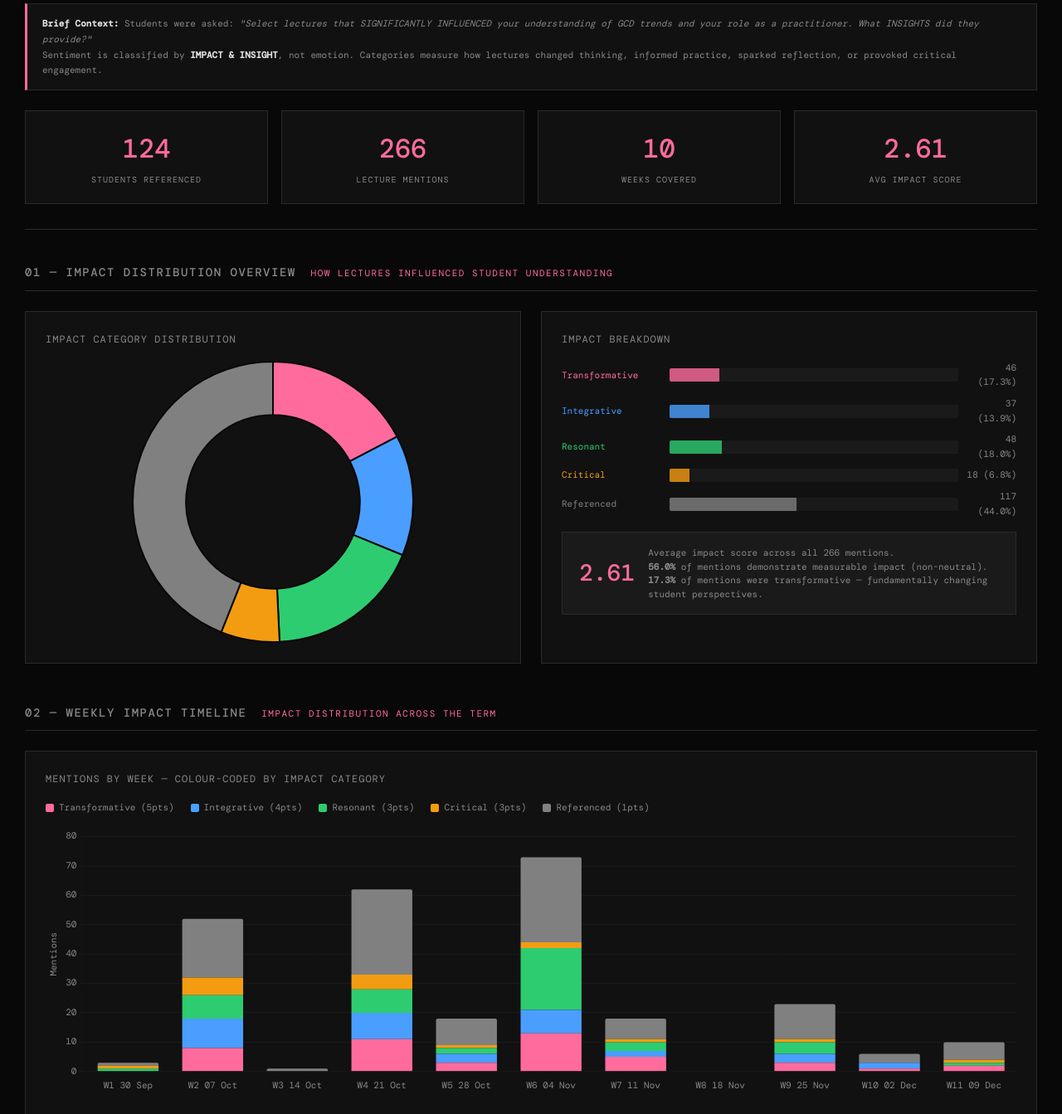
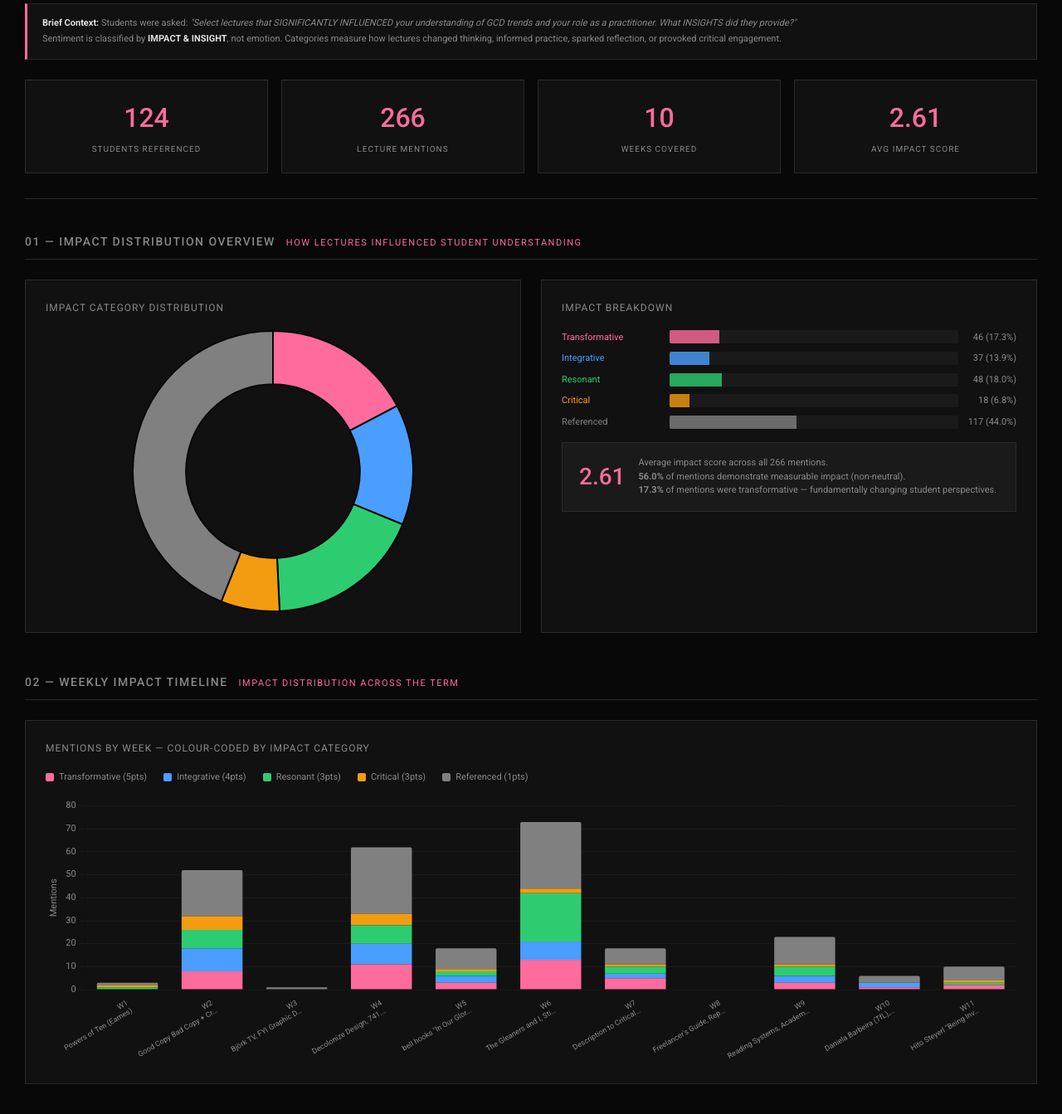
Before and after one commit to jaapdemaat/lecture-impact-2026, a plain HTML site: page index.html in a window 1280 px wide. Shown: the part 120-1463 px from the top of the page at 83% size. Drawn offline with nearby package versions, Linux system fonts and the light colour scheme; a web font is replaced by a local one.

Commit message:
Switch to Roboto font, add scroll animations, show lecture titles
- Font: DM Mono → Roboto (Google Fonts)
- Charts now render on scroll via IntersectionObserver instead of
  on page load — all animations visible when user reaches each section
- Sections, ranking bars, cards, and recs fade/slide in on scroll
- Weekly chart x-axis shows lecture titles instead of dates

Co-Authored-By: Claude Opus 4.6 <noreply@anthropic.com>

```diff
--- a/index.html
+++ b/index.html
@@ -6,7 +6,7 @@
 <title>Stage 2 Lecture Impact Analysis — Weeks 1–11</title>
 <script src="https://cdn.jsdelivr.net/npm/chart.js@4.4.4/dist/chart.umd.min.js"></script>
 <style>
-@import url('https://fonts.googleapis.com/css2?family=DM+Mono:wght@300;400;500&display=swap');
+@import url('https://fonts.googleapis.com/css2?family=Roboto:wght@300;400;500;700&display=swap');
 
 :root {
   --bg: #080808;
@@ -28,7 +28,7 @@
 body {
   background: var(--bg);
   color: var(--text);
-  font-family: 'DM Mono', monospace;
+  font-family: 'Roboto', sans-serif;
   font-size: 13px;
   line-height: 1.6;
   -webkit-font-smoothing: antialiased;
@@ -574,6 +574,73 @@ body {
   display: none;
 }
 
+/* Scroll-triggered animations */
+.section, .header, .footer {
+  opacity: 0;
+  transform: translateY(30px);
+  transition: opacity 0.6s ease-out, transform 0.6s ease-out;
+}
+
+.section.visible, .header.visible, .footer.visible {
+  opacity: 1;
+  transform: translateY(0);
+}
+
+.stat-card {
+  opacity: 0;
+  transform: translateY(20px);
+  transition: opacity 0.4s ease-out, transform 0.4s ease-out;
+}
+
+.stat-card.visible {
+  opacity: 1;
+  transform: translateY(0);
+}
+
+.ranking-bar {
+  opacity: 0;
+  transform: translateX(-20px);
+  transition: opacity 0.3s ease-out, transform 0.3s ease-out;
+}
+
+.ranking-bar.visible {
+  opacity: 1;
+  transform: translateX(0);
+}
+
+.accordion-item {
+  opacity: 0;
+  transform: translateY(15px);
+  transition: opacity 0.3s ease-out, transform 0.3s ease-out;
+}
+
+.accordion-item.visible {
+  opacity: 1;
+  transform: translateY(0);
+}
+
+.lecture-card {
+  opacity: 0;
+  transform: scale(0.95);
+  transition: opacity 0.4s ease-out, transform 0.4s ease-out;
+}
+
+.lecture-card.visible {
+  opacity: 1;
+  transform: scale(1);
+}
+
+.rec-card {
+  opacity: 0;
+  transform: translateY(20px);
+  transition: opacity 0.4s ease-out, transform 0.4s ease-out;
+}
+
+.rec-card.visible {
+  opacity: 1;
+  transform: translateY(0);
+}
+
 @media (max-width: 768px) {
   .stats-row { grid-template-columns: repeat(2, 1fr); }
   .chart-grid { grid-template-columns: 1fr; }
@@ -791,7 +858,7 @@ const WEEK_DATES = {
 
 // Chart.js defaults
 Chart.defaults.color = '#888';
-Chart.defaults.font.family = "'DM Mono', monospace";
+Chart.defaults.font.family = "'Roboto', sans-serif";
 Chart.defaults.font.size = 11;
 
 // ==================== LEGEND ====================
@@ -804,11 +871,58 @@ function renderLegend(containerId) {
 renderLegend('mainLegend');
 renderLegend('rankingLegend');
 
+// ==================== SCROLL OBSERVER ====================
+const chartInstances = {};
+
+function onScrollVisible(element, callback, options = {}) {
+  const obs = new IntersectionObserver((entries) => {
+    entries.forEach(entry => {
+      if (entry.isIntersecting) {
+        callback(entry.target);
+        obs.unobserve(entry.target);
+      }
+    });
+  }, { threshold: options.threshold || 0.15 });
+  obs.observe(element);
+}
+
+function staggerChildren(parent, selector, baseDelay = 80) {
+  const children = parent.querySelectorAll(selector);
+  children.forEach((child, i) => {
+    child.style.transitionDelay = `${i * baseDelay}ms`;
+    child.classList.add('visible');
+  });
+}
+
+// Animate header immediately
+document.querySelector('.header').classList.add('visible');
+setTimeout(() => {
+  document.querySelectorAll('.stat-card').forEach((card, i) => {
+    setTimeout(() => card.classList.add('visible'), i * 120);
+  });
+}, 300);
+
+// Animate sections on scroll
+document.querySelectorAll('.section').forEach(section => {
+  onScrollVisible(section, (el) => {
+    el.classList.add('visible');
+    staggerChildren(el, '.ranking-bar', 60);
+    staggerChildren(el, '.accordion-item', 50);
+    staggerChildren(el, '.lecture-card', 80);
+    staggerChildren(el, '.rec-card', 100);
+  });
+});
+
+// Animate footer
+onScrollVisible(document.querySelector('.footer'), el => el.classList.add('visible'));
+
 // ==================== DONUT CHART ====================
 const cats = DATA.categories;
 const totalMentions = Object.values(cats).reduce((a,b) => a+b, 0);
 
-new Chart(document.getElementById('donutChart'), {
+function createDonutChart() {
+  if (chartInstances.donut) return;
+  chartInstances.donut = new Chart(document.getElementById('donutChart'), {
     type: 'doughnut',
     data: {
       labels: CATS_ORDER.map(c => CAT_LABELS[c]),
@@ -821,6 +935,7 @@ new Chart(document.getElementById('donutChart'), {
     },
     options: {
       cutout: '62%',
+      animation: { animateRotate: true, duration: 1200 },
       plugins: {
         legend: { display: false },
         tooltip: {
@@ -835,6 +950,9 @@ new Chart(document.getElementById('donutChart'), {
       }
     }
   });
+}
+
+onScrollVisible(document.getElementById('donutChart'), createDonutChart);
 
 // Impact breakdown text
 document.getElementById('impactBreakdown').innerHTML = CATS_ORDER.map(c => {
@@ -864,7 +982,9 @@ for (let w = 1; w <= 11; w++) {
   });
 }
 
-new Chart(document.getElementById('weeklyChart'), {
+function createWeeklyChart() {
+  if (chartInstances.weekly) return;
+  chartInstances.weekly = new Chart(document.getElementById('weeklyChart'), {
     type: 'bar',
     data: {
       labels: weekLabels,
@@ -878,12 +998,20 @@ new Chart(document.getElementById('weeklyChart'), {
     options: {
       responsive: true,
       maintainAspectRatio: false,
+      animation: { duration: 1000, easing: 'easeOutQuart' },
       scales: {
         x: {
           stacked: true,
           grid: { display: false },
           ticks: {
-          callback: (val, i) => `W${i+1}\n${WEEK_DATES[i+1]}`
+            callback: function(val, i) {
+              const title = WEEK_TITLES[i+1] || '';
+              const short = title.length > 25 ? title.slice(0, 23) + '…' : title;
+              return [`W${i+1}`, short];
+            },
+            maxRotation: 45,
+            minRotation: 30,
+            font: { size: 9 }
           }
         },
         y: {
@@ -905,6 +1033,9 @@ new Chart(document.getElementById('weeklyChart'), {
       }
     }
   });
+}
+
+onScrollVisible(document.getElementById('weeklyChart'), createWeeklyChart);
 
 // ==================== RANKING BARS ====================
 const lectureStats = DATA.lecture_stats;
@@ -938,7 +1069,9 @@ const top8 = Object.entries(lectureStats)
   .sort((a, b) => b[1].total_score - a[1].total_score)
   .slice(0, 8);
 
-new Chart(document.getElementById('stackedChart'), {
+function createStackedChart() {
+  if (chartInstances.stacked) return;
+  chartInstances.stacked = new Chart(document.getElementById('stackedChart'), {
     type: 'bar',
     data: {
       labels: top8.map(([name]) => name.length > 30 ? name.slice(0, 28) + '…' : name),
@@ -953,6 +1086,7 @@ new Chart(document.getElementById('stackedChart'), {
       indexAxis: 'y',
       responsive: true,
       maintainAspectRatio: false,
+      animation: { duration: 1000, easing: 'easeOutQuart' },
       scales: {
         x: {
           stacked: true,
@@ -972,9 +1106,14 @@ new Chart(document.getElementById('stackedChart'), {
       }
     }
   });
+}
+
+onScrollVisible(document.getElementById('stackedChart'), createStackedChart);
 
 // ==================== PIE CHART ====================
-new Chart(document.getElementById('pieChart'), {
+function createPieChart() {
+  if (chartInstances.pie) return;
+  chartInstances.pie = new Chart(document.getElementById('pieChart'), {
     type: 'pie',
     data: {
       labels: CATS_ORDER.map(c => `${CAT_LABELS[c]} (${((cats[c]||0)/totalMentions*100).toFixed(0)}%)`),
@@ -986,6 +1125,7 @@ new Chart(document.getElementById('pieChart'), {
       }]
     },
     options: {
+      animation: { animateRotate: true, duration: 1200 },
       plugins: {
         legend: {
           position: 'bottom',
@@ -994,6 +1134,9 @@ new Chart(document.getElementById('pieChart'), {
       }
     }
   });
+}
+
+onScrollVisible(document.getElementById('pieChart'), createPieChart);
 
 // Avg score by category chart
 const catAvgs = {};
@@ -1002,7 +1145,9 @@ CATS_ORDER.forEach(c => {
   catAvgs[c] = items.length > 0 ? items.reduce((a, m) => a + m.impact_score, 0) / items.length : 0;
 });
 
-new Chart(document.getElementById('avgScoreChart'), {
+function createAvgScoreChart() {
+  if (chartInstances.avgScore) return;
+  chartInstances.avgScore = new Chart(document.getElementById('avgScoreChart'), {
     type: 'bar',
     data: {
       labels: CATS_ORDER.map(c => CAT_LABELS[c]),
@@ -1015,6 +1160,7 @@ new Chart(document.getElementById('avgScoreChart'), {
     options: {
       responsive: true,
       maintainAspectRatio: false,
+      animation: { duration: 1000, easing: 'easeOutQuart' },
       scales: {
         y: {
           beginAtZero: true,
@@ -1027,6 +1173,9 @@ new Chart(document.getElementById('avgScoreChart'), {
       plugins: { legend: { display: false } }
     }
   });
+}
+
+onScrollVisible(document.getElementById('avgScoreChart'), createAvgScoreChart);
 
 // ==================== WEEK ACCORDION ====================
 const accordionEl = document.getElementById('weekAccordion');
```
Lines whose indentation alone changed are shown as unchanged.
